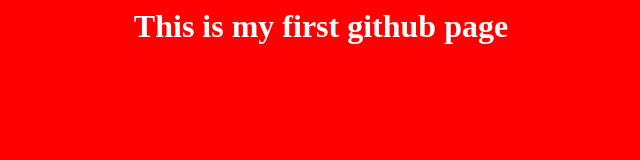
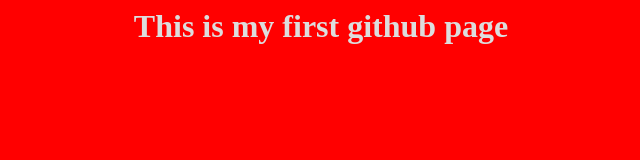
Before and after one commit to Dezman3001/Slogames3, a plain HTML site: page index.html in a window 1280 px wide. Shown: the whole page, without its empty margins (319-959 px from the left). Drawn offline with Linux system fonts and the light colour scheme.

Commit message:
Update index.html

```diff
--- a/index.html
+++ b/index.html
@@ -10,7 +10,7 @@
   <style>
     body {
       background-color:red;
-      color:#fff;
+      color:#DDD;
       text-align:center;
     }
   </style>
```
